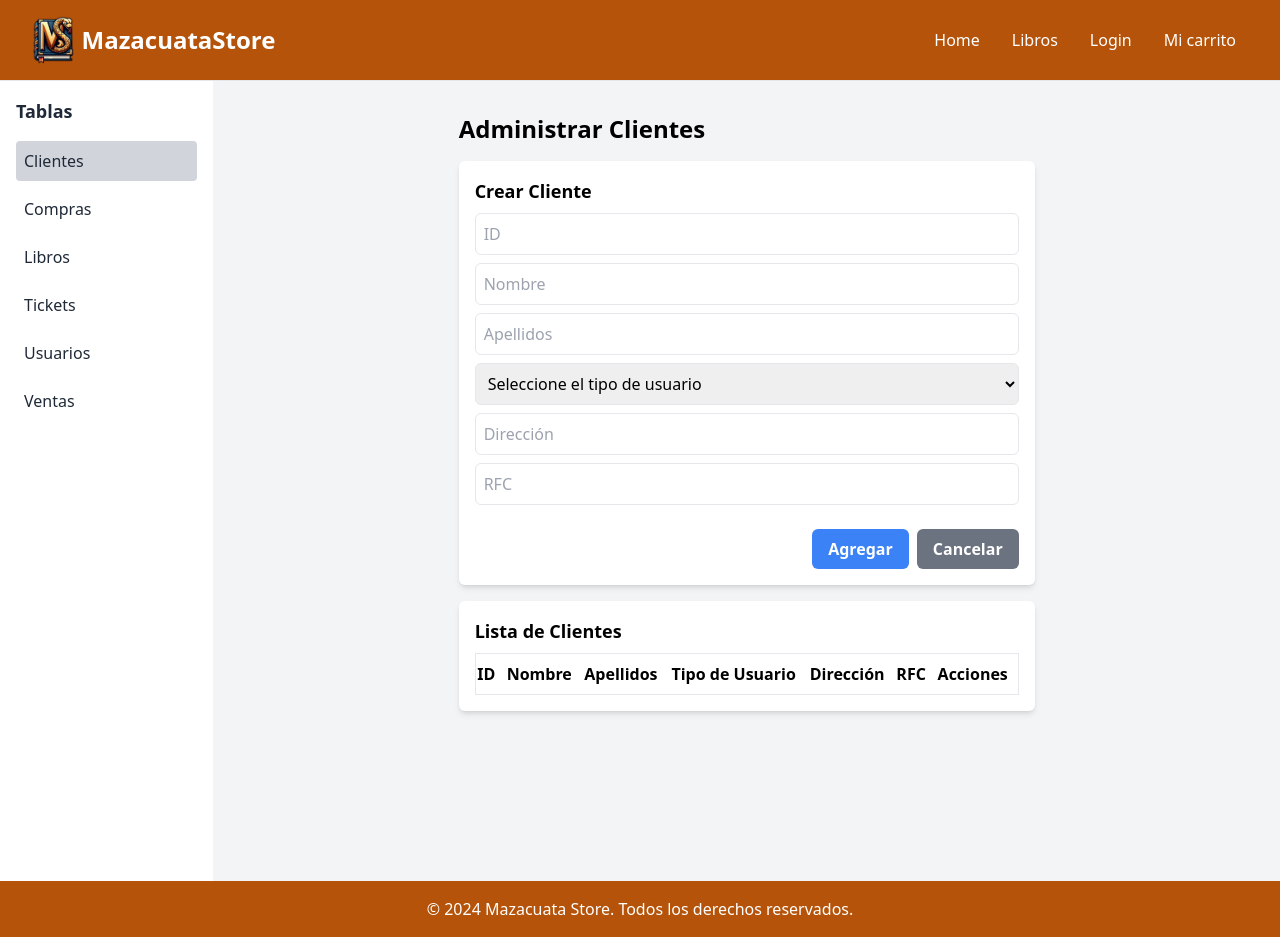
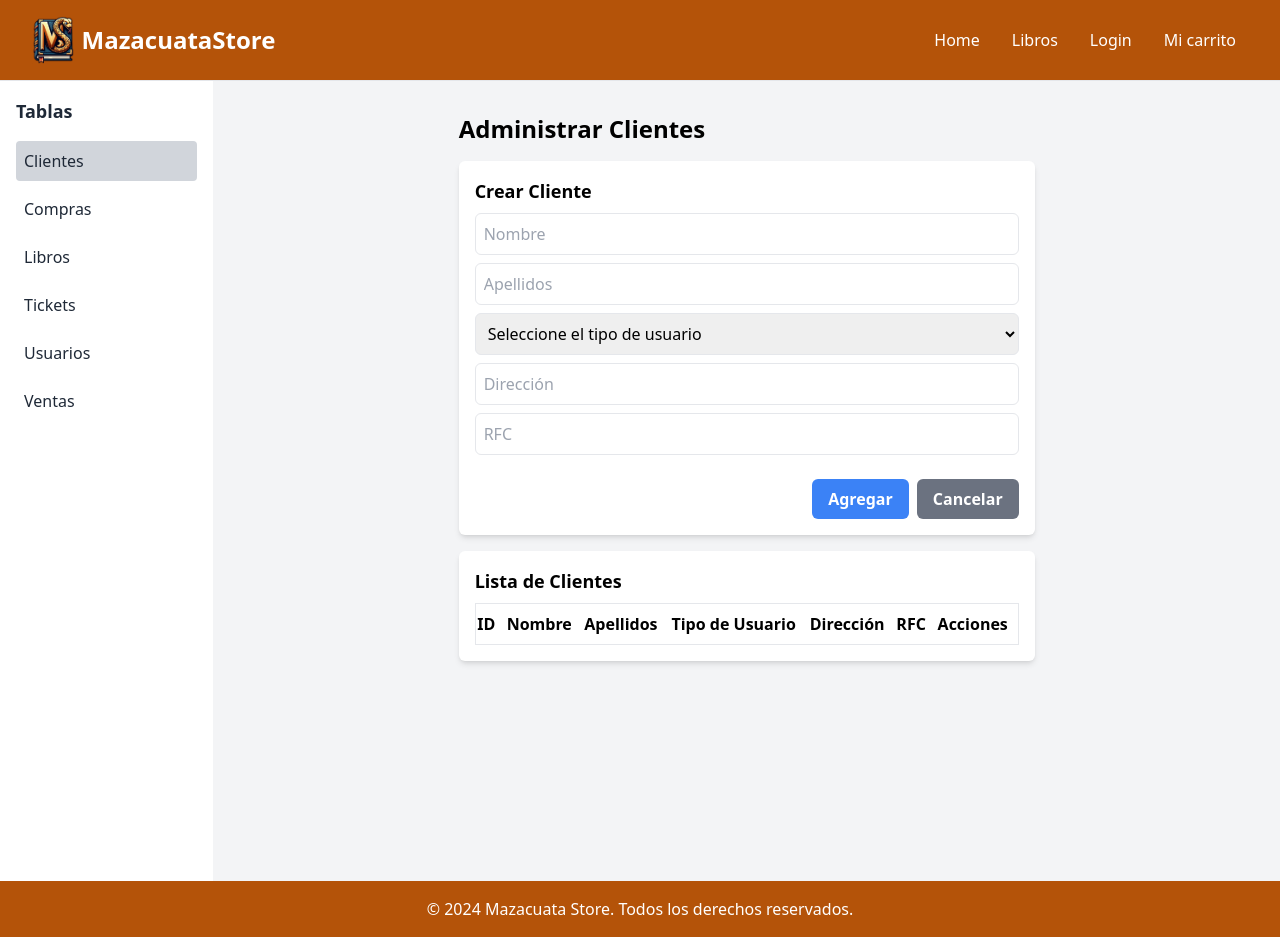
Before and after one commit to LArkadia/-MazacuataStore-, a React (Vite) app in the folder frontend/: page /crud in a window 1280 px wide. Built offline with nearby package versions, Linux system fonts and the light colour scheme.

Commit message:
validation CRUD

```diff
--- a/frontend/src/pages/CRUD.jsx
+++ b/frontend/src/pages/CRUD.jsx
@@ -1,4 +1,5 @@
 import React, { useState, useEffect } from 'react';
+import { validateNombre, validateApellidos, validateDireccion, validateRFC } from './validationCRUD';
 
 
 function CRUD() {
@@ -127,7 +128,6 @@ function CRUD() {
             {/* Campos del formulario */}
             {selectedTable === 'Clientes' && (
               <>
-                <input type="text" name="id" placeholder="ID" value={newCliente.id} onChange={handleInputChange} className="w-full p-2 border rounded-md mb-2 focus:outline-none focus:ring focus:border-blue-300" />
                 <input type="text" name="nombre" placeholder="Nombre" value={newCliente.nombre} onChange={handleInputChange} className="w-full p-2 border rounded-md mb-2 focus:outline-none focus:ring focus:border-blue-300" />
                 <input type="text" name="apellidos" placeholder="Apellidos" value={newCliente.apellidos} onChange={handleInputChange} className="w-full p-2 border rounded-md mb-2 focus:outline-none focus:ring focus:border-blue-300" />
                 <select
@@ -168,8 +168,6 @@ function CRUD() {
             )}
             {selectedTable === 'Tickets' && (
               <>
-                <input type="text" name="id_ticket" placeholder="ID Ticket" value={newTicket.id_ticket} onChange={handleInputChange} className="w-full p-2 border rounded-md mb-2 focus:outline-none focus:ring focus:border-blue-300" />
-                <input type="text" name="id_compra" placeholder="ID Compra" value={newTicket.id_compra} onChange={handleInputChange} className="w-full p-2 border rounded-md mb-2 focus:outline-none focus:ring focus:border-blue-300" />
                 <input type="text" name="isbn" placeholder="ISBN" value={newTicket.isbn} onChange={handleInputChange} className="w-full p-2 border rounded-md mb-2 focus:outline-none focus:ring focus:border-blue-300" />
                 <input type="text" name="cantidad" placeholder="Cantidad" value={newTicket.cantidad} onChange={handleInputChange} className="w-full p-2 border rounded-md mb-2 focus:outline-none focus:ring focus:border-blue-300" />
                 <input type="text" name="precio_venta" placeholder="Precio de Venta" value={newTicket.precio_venta} onChange={handleInputChange} className="w-full p-2 border rounded-md mb-2 focus:outline-none focus:ring focus:border-blue-300" />
@@ -177,7 +175,6 @@ function CRUD() {
             )}
             {selectedTable === 'Usuarios' && (
               <>
-                <input type="text" name="id" placeholder="ID" value={newUsuario.id} onChange={handleInputChange} className="w-full p-2 border rounded-md mb-2 focus:outline-none focus:ring focus:border-blue-300" />
                 <input type="text" name="nombre" placeholder="Nombre" value={newUsuario.nombre} onChange={handleInputChange} className="w-full p-2 border rounded-md mb-2 focus:outline-none focus:ring focus:border-blue-300" />
                 <input type="text" name="apellidos" placeholder="Apellidos" value={newUsuario.apellidos} onChange={handleInputChange} className="w-full p-2 border rounded-md mb-2 focus:outline-none focus:ring focus:border-blue-300" />
                 <select
--- /dev/null
+++ b/frontend/src/pages/validationCRUD.js
@@ -0,0 +1,20 @@
+// validations.js
+
+export const validateNombre = (nombre) => {
+    const regex = /^[A-Za-z\s]+$/;
+    return regex.test(nombre);
+  };
+
+  export const validateApellidos = (apellidos) => {
+    const regex = /^[A-Za-z\s]+$/;
+    return regex.test(apellidos);
+  };
+
+  export const validateDireccion = (direccion) => {
+    return direccion.length <= 255;
+  };
+
+  export const validateRFC = (rfc) => {
+    const regex = /^[A-Z]{4}\d{6}[A-Z0-9]{3}$/;
+    return regex.test(rfc);
+  };
```
Also changed, not shown: 1 other file (tests, documents, lock files or other folders).
